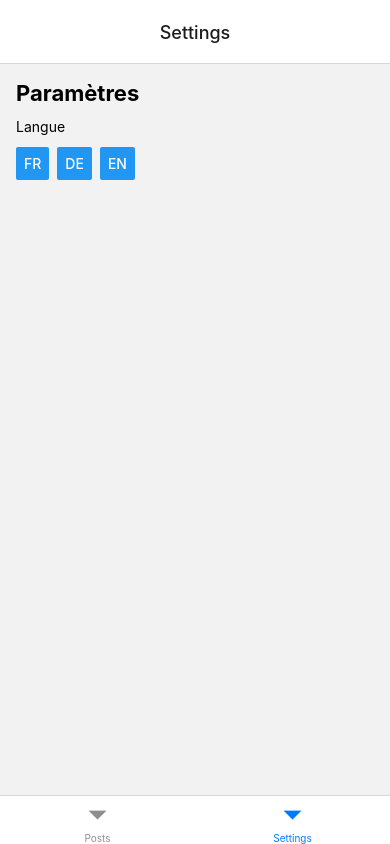
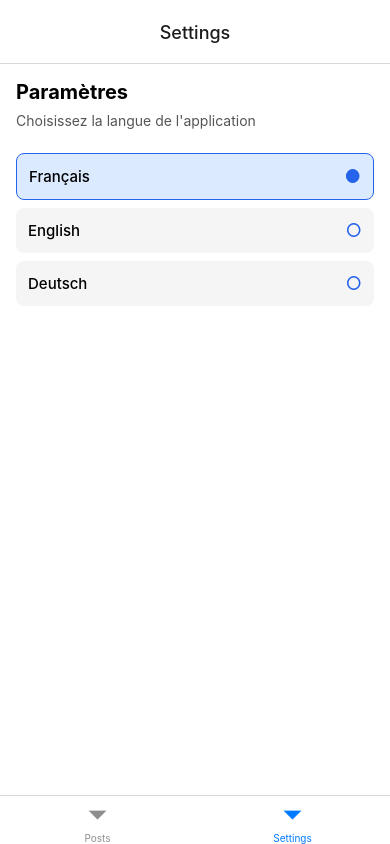
Before and after one commit to RachidBR/carequeue, a React Native app: screen /Settings in a window 390 px wide. Built offline with nearby package versions, Linux system fonts and the light colour scheme.

Commit message:
applied i18n

```diff
--- a/src/i18n/de.json
+++ b/src/i18n/de.json
@@ -1,7 +1,29 @@
 {
-  "app.name": "CareQueue",
-  "posts.title": "Beiträge",
-  "posts.create": "Erstellen",
-  "settings.title": "Einstellungen",
-  "settings.language": "Sprache"
+  "app": {
+    "title": "CareQueue"
+  },
+  "posts": {
+    "listTitle": "Mitteilungen",
+    "empty": "Noch keine Mitteilungen.",
+    "author": "Autor",
+    "createdAt": "Erstellt am"
+  },
+  "postDetail": {
+    "titleFallback": "Details",
+    "notFoundTitle": "Beitrag nicht gefunden",
+    "notFoundBody": "Er wurde vielleicht gelöscht oder ist nicht mehr verfügbar."
+  },
+  "createPost": {
+    "screenTitle": "Neue Mitteilung",
+    "titleLabel": "Titel",
+    "bodyLabel": "Text",
+    "submit": "Veröffentlichen",
+    "titleRequired": "Titel ist erforderlich",
+    "bodyTooShort": "Text ist zu kurz"
+  },
+  "settings": {
+    "screenTitle": "Einstellungen",
+    "language": "Sprache",
+    "languageDescription": "Wähle die App-Sprache"
+  }
 }
--- a/src/i18n/en.json
+++ b/src/i18n/en.json
@@ -1,7 +1,29 @@
 {
-  "app.name": "CareQueue",
-  "posts.title": "Posts",
-  "posts.create": "Create",
-  "settings.title": "Settings",
-  "settings.language": "Language"
+  "app": {
+    "title": "CareQueue"
+  },
+  "posts": {
+    "listTitle": "Announcements",
+    "empty": "No announcements yet.",
+    "author": "Author",
+    "createdAt": "Created at"
+  },
+  "postDetail": {
+    "titleFallback": "Post detail",
+    "notFoundTitle": "Post not found",
+    "notFoundBody": "It may have been removed or is no longer available."
+  },
+  "createPost": {
+    "screenTitle": "New announcement",
+    "titleLabel": "Title",
+    "bodyLabel": "Body",
+    "submit": "Publish",
+    "titleRequired": "Title is required",
+    "bodyTooShort": "Body is too short"
+  },
+  "settings": {
+    "screenTitle": "Settings",
+    "language": "Language",
+    "languageDescription": "Choose the app language"
+  }
 }
--- a/src/i18n/fr.json
+++ b/src/i18n/fr.json
@@ -1,7 +1,29 @@
 {
-  "app.name": "CareQueue",
-  "posts.title": "Publications",
-  "posts.create": "Créer",
-  "settings.title": "Paramètres",
-  "settings.language": "Langue"
+  "app": {
+    "title": "CareQueue"
+  },
+  "posts": {
+    "listTitle": "Annonces",
+    "empty": "Aucune annonce pour le moment.",
+    "author": "Auteur",
+    "createdAt": "Créé le"
+  },
+  "postDetail": {
+    "titleFallback": "Détail de l'annonce",
+    "notFoundTitle": "Annonce introuvable",
+    "notFoundBody": "Elle a peut-être été supprimée ou n'est plus disponible."
+  },
+  "createPost": {
+    "screenTitle": "Nouvelle annonce",
+    "titleLabel": "Titre",
+    "bodyLabel": "Contenu",
+    "submit": "Publier",
+    "titleRequired": "Le titre est obligatoire",
+    "bodyTooShort": "Le contenu est trop court"
+  },
+  "settings": {
+    "screenTitle": "Paramètres",
+    "language": "Langue",
+    "languageDescription": "Choisissez la langue de l'application"
+  }
 }
--- a/src/i18n/index.ts
+++ b/src/i18n/index.ts
@@ -1,17 +1,29 @@
 import i18n from 'i18next';
 import { initReactI18next } from 'react-i18next';
-import fr from './fr.json';
-import de from './de.json';
-import en from './en.json';
 
+const resources = {
+    fr: {
+        translation: require('./fr.json'),
+    },
+    en: {
+        translation: require('./en.json'),
+    },
+    de: {
+        translation: require('./de.json'),
+    },
+};
 
 i18n.use(initReactI18next).init({
     compatibilityJSON: 'v3',
-    lng: 'fr',
+    resources,
+    lng: 'fr', // default
     fallbackLng: 'en',
-    resources: { fr: { translation: fr }, de: { translation: de }, en: { translation: en } },
-    interpolation: { escapeValue: false },
+    interpolation: {
+        escapeValue: false,
+    },
 });
 
+export const SUPPORTED_LANGUAGES = ['fr', 'en', 'de'] as const;
+export type AppLanguage = (typeof SUPPORTED_LANGUAGES)[number];
 
 export default i18n;
--- a/src/screens/CreatePostScreen.tsx
+++ b/src/screens/CreatePostScreen.tsx
@@ -1,5 +1,4 @@
-// TODO: upload image to Firebase Storage → get URL
-// TODO: save Firestore doc { text: v.text, imageUrl import React from 'react';
+import React from 'react';
 import {View, Text, StyleSheet, TextInput, Button} from 'react-native';
 import {Formik} from 'formik';
 import * as Yup from 'yup';
@@ -7,19 +6,21 @@ import {useDispatch} from 'react-redux';
 import {addPost} from '@/state/posts/postsSlice';
 import {AppDispatch} from '@/state/store';
 import {useNavigation} from '@react-navigation/native';
-
-const CreatePostSchema = Yup.object().shape({
-  title: Yup.string().trim().required('Title is required'),
-  body: Yup.string().trim().min(5, 'Body is too short'),
-});
+import {useTranslation} from 'react-i18next';
 
 const CreatePostScreen: React.FC = () => {
   const dispatch = useDispatch<AppDispatch>();
   const navigation = useNavigation<any>();
+  const {t} = useTranslation();
+
+  const CreatePostSchema = Yup.object().shape({
+    title: Yup.string().trim().required(t('createPost.titleRequired')),
+    body: Yup.string().trim().min(5, t('createPost.bodyTooShort')),
+  });
 
   return (
     <View style={styles.container}>
-      <Text style={styles.title}>Create Post</Text>
+      <Text style={styles.title}>{t('createPost.screenTitle')}</Text>
 
       <Formik
         initialValues={{title: '', body: ''}}
@@ -43,35 +44,36 @@ const CreatePostScreen: React.FC = () => {
           touched,
         }) => (
           <View style={styles.form}>
-            <Text style={styles.label}>Title</Text>
+            <Text style={styles.label}>{t('createPost.titleLabel')}</Text>
             <TextInput
               style={styles.input}
               value={values.title}
               onChangeText={handleChange('title')}
               onBlur={handleBlur('title')}
-              placeholder="Enter a clear title"
+              placeholder={t('createPost.titleLabel')}
             />
             {touched.title && errors.title ? (
               <Text style={styles.error}>{errors.title}</Text>
             ) : null}
 
-            <Text style={styles.label}>Body</Text>
+            <Text style={styles.label}>{t('createPost.bodyLabel')}</Text>
             <TextInput
               style={[styles.input, styles.textArea]}
               value={values.body}
               onChangeText={handleChange('body')}
               onBlur={handleBlur('body')}
-              placeholder="Write the content of the post..."
+              placeholder={t('createPost.bodyLabel')}
               multiline
             />
             {touched.body && errors.body ? (
               <Text style={styles.error}>{errors.body}</Text>
             ) : null}
 
-            {/* Later: add image picker section here */}
-
             <View style={styles.buttonWrapper}>
-              <Button title="Publish" onPress={() => handleSubmit()} />
+              <Button
+                title={t('createPost.submit')}
+                onPress={() => handleSubmit()}
+              />
             </View>
           </View>
         )}
--- a/src/screens/PostsListScreen.tsx
+++ b/src/screens/PostsListScreen.tsx
@@ -4,17 +4,21 @@ import {useSelector} from 'react-redux';
 import {RootState} from '@/state/store';
 import {Post} from '@/state/posts/types';
 import {useNavigation} from '@react-navigation/native';
+import {useTranslation} from 'react-i18next';
 
 const PostsListScreen: React.FC = () => {
+  const {t} = useTranslation();
   const navigation = useNavigation<any>();
   const posts = useSelector<RootState, Post[]>(state => state.posts.items);
 
   const handleCreatePress = () => {
-    navigation.navigate('CreatePost'); // 👈 make sure this route exists in AppNavigator
+    navigation.navigate('CreatePost');
   };
 
   return (
     <View style={styles.container}>
+      <Text style={styles.header}>{t('posts.listTitle')}</Text>
+
       <FlatList
         data={posts}
         keyExtractor={item => item.id}
@@ -26,7 +30,9 @@ const PostsListScreen: React.FC = () => {
             }>
             <Text style={styles.title}>{item.title}</Text>
             {item.authorName ? (
-              <Text style={styles.meta}>👤 {item.authorName}</Text>
+              <Text style={styles.meta}>
+                {t('posts.author')}: {item.authorName}
+              </Text>
             ) : null}
             <Text style={styles.body} numberOfLines={2}>
               {item.body}
@@ -34,9 +40,11 @@ const PostsListScreen: React.FC = () => {
           </TouchableOpacity>
         )}
         ItemSeparatorComponent={() => <View style={styles.separator} />}
+        ListEmptyComponent={() => (
+          <Text style={styles.empty}>{t('posts.empty')}</Text>
+        )}
       />
 
-      {/* Floating "+" button */}
       <TouchableOpacity style={styles.fab} onPress={handleCreatePress}>
         <Text style={styles.fabText}>＋</Text>
       </TouchableOpacity>
@@ -46,6 +54,11 @@ const PostsListScreen: React.FC = () => {
 
 const styles = StyleSheet.create({
   container: {flex: 1, padding: 16, backgroundColor: '#fff'},
+  header: {
+    fontSize: 22,
+    fontWeight: '700',
+    marginBottom: 12,
+  },
   card: {
     padding: 16,
     borderRadius: 8,
@@ -55,6 +68,7 @@ const styles = StyleSheet.create({
   meta: {fontSize: 12, color: '#777', marginBottom: 4},
   body: {fontSize: 14, color: '#555'},
   separator: {height: 12},
+  empty: {marginTop: 32, textAlign: 'center', color: '#777'},
   fab: {
     position: 'absolute',
     right: 24,
--- a/src/screens/SettingsScreen.tsx
+++ b/src/screens/SettingsScreen.tsx
@@ -1,19 +1,99 @@
-import * as React from 'react';
-import {View, Text, Button} from 'react-native';
-import i18n from '@/i18n';
+import React, {useCallback} from 'react';
+import {View, Text, StyleSheet, TouchableOpacity, FlatList} from 'react-native';
+import {useDispatch, useSelector} from 'react-redux';
+import {useTranslation} from 'react-i18next';
+import {RootState, AppDispatch} from '@/state/store';
+import {setLanguage} from '@/state/settings/settingsSlice';
+import i18n, {AppLanguage, SUPPORTED_LANGUAGES} from '@/i18n';
 
-export default function SettingsScreen() {
+type LanguageItem = {
+  code: AppLanguage;
+  label: string;
+};
+
+const LANG_LABELS: Record<AppLanguage, string> = {
+  fr: 'Français',
+  en: 'English',
+  de: 'Deutsch',
+};
+
+const SettingsScreen: React.FC = () => {
+  const {t} = useTranslation();
+  const dispatch = useDispatch<AppDispatch>();
+
+  const currentLanguage = useSelector<RootState, AppLanguage>(
+    state => state.settings.language,
+  );
+
+  const languages: LanguageItem[] = SUPPORTED_LANGUAGES.map(code => ({
+    code,
+    label: LANG_LABELS[code],
+  }));
+
+  const handleLanguagePress = useCallback(
+    (code: AppLanguage) => {
+      dispatch(setLanguage(code));
+      i18n.changeLanguage(code);
+    },
+    [dispatch],
+  );
+
   return (
-    <View style={{flex: 1, padding: 16, gap: 12}}>
-      <Text style={{fontSize: 22, fontWeight: '700'}}>
-        {i18n.t('settings.title')}
+    <View style={styles.container}>
+      <Text style={styles.title}>{t('settings.screenTitle')}</Text>
+      <Text style={styles.description}>
+        {t('settings.languageDescription')}
       </Text>
-      <Text>{i18n.t('settings.language')}</Text>
-      <View style={{flexDirection: 'row', gap: 8}}>
-        <Button title="FR" onPress={() => i18n.changeLanguage('fr')} />
-        <Button title="DE" onPress={() => i18n.changeLanguage('de')} />
-        <Button title="EN" onPress={() => i18n.changeLanguage('en')} />
-      </View>
+
+      <FlatList
+        style={styles.list}
+        data={languages}
+        keyExtractor={item => item.code}
+        renderItem={({item}) => {
+          const selected = item.code === currentLanguage;
+          return (
+            <TouchableOpacity
+              style={[styles.row, selected && styles.rowSelected]}
+              onPress={() => handleLanguagePress(item.code)}>
+              <Text style={styles.languageLabel}>{item.label}</Text>
+              <Text style={styles.radio}>{selected ? '●' : '○'}</Text>
+            </TouchableOpacity>
+          );
+        }}
+        ItemSeparatorComponent={() => <View style={styles.separator} />}
+      />
     </View>
   );
-}
+};
+
+const styles = StyleSheet.create({
+  container: {flex: 1, padding: 16, backgroundColor: '#fff'},
+  title: {fontSize: 20, fontWeight: '700', marginBottom: 8},
+  description: {fontSize: 14, color: '#555', marginBottom: 16},
+  list: {marginTop: 8},
+  row: {
+    paddingVertical: 12,
+    paddingHorizontal: 12,
+    borderRadius: 8,
+    backgroundColor: '#f5f5f5',
+    flexDirection: 'row',
+    alignItems: 'center',
+    justifyContent: 'space-between',
+  },
+  rowSelected: {
+    backgroundColor: '#dbeafe',
+    borderWidth: 1,
+    borderColor: '#2563EB',
+  },
+  languageLabel: {
+    fontSize: 15,
+    fontWeight: '500',
+  },
+  radio: {
+    fontSize: 18,
+    color: '#2563EB',
+  },
+  separator: {height: 8},
+});
+
+export default SettingsScreen;
--- /dev/null
+++ b/src/state/settings/settingsSlice.ts
@@ -0,0 +1,25 @@
+import { createSlice, PayloadAction } from '@reduxjs/toolkit';
+import { AppLanguage, SUPPORTED_LANGUAGES } from '@/i18n';
+
+export type SettingsState = {
+    language: AppLanguage;
+};
+
+const initialState: SettingsState = {
+    language: 'fr',
+};
+
+const settingsSlice = createSlice({
+    name: 'settings',
+    initialState,
+    reducers: {
+        setLanguage: (state, action: PayloadAction<AppLanguage>) => {
+            if (SUPPORTED_LANGUAGES.includes(action.payload)) {
+                state.language = action.payload;
+            }
+        },
+    },
+});
+
+export const { setLanguage } = settingsSlice.actions;
+export default settingsSlice.reducer;
--- a/src/state/store.ts
+++ b/src/state/store.ts
@@ -2,13 +2,15 @@ import { configureStore } from '@reduxjs/toolkit';
 import auth from './slices/authSlice';
 import notifications from './slices/notificationsSlice';
 import postsReducer from './posts/postsSlice';
+import settingsReducer from './settings/settingsSlice';
 
 
 export const store = configureStore({
     reducer: {
         posts: postsReducer,
-        auth, notifications
-    }
+        auth, notifications,
+        settings: settingsReducer,
+    },
 });
 export type RootState = ReturnType<typeof store.getState>;
 export type AppDispatch = typeof store.dispatch;
```
Also changed, not shown: src/screens/PostDetailScreen.tsx (+12 -10 lines).
